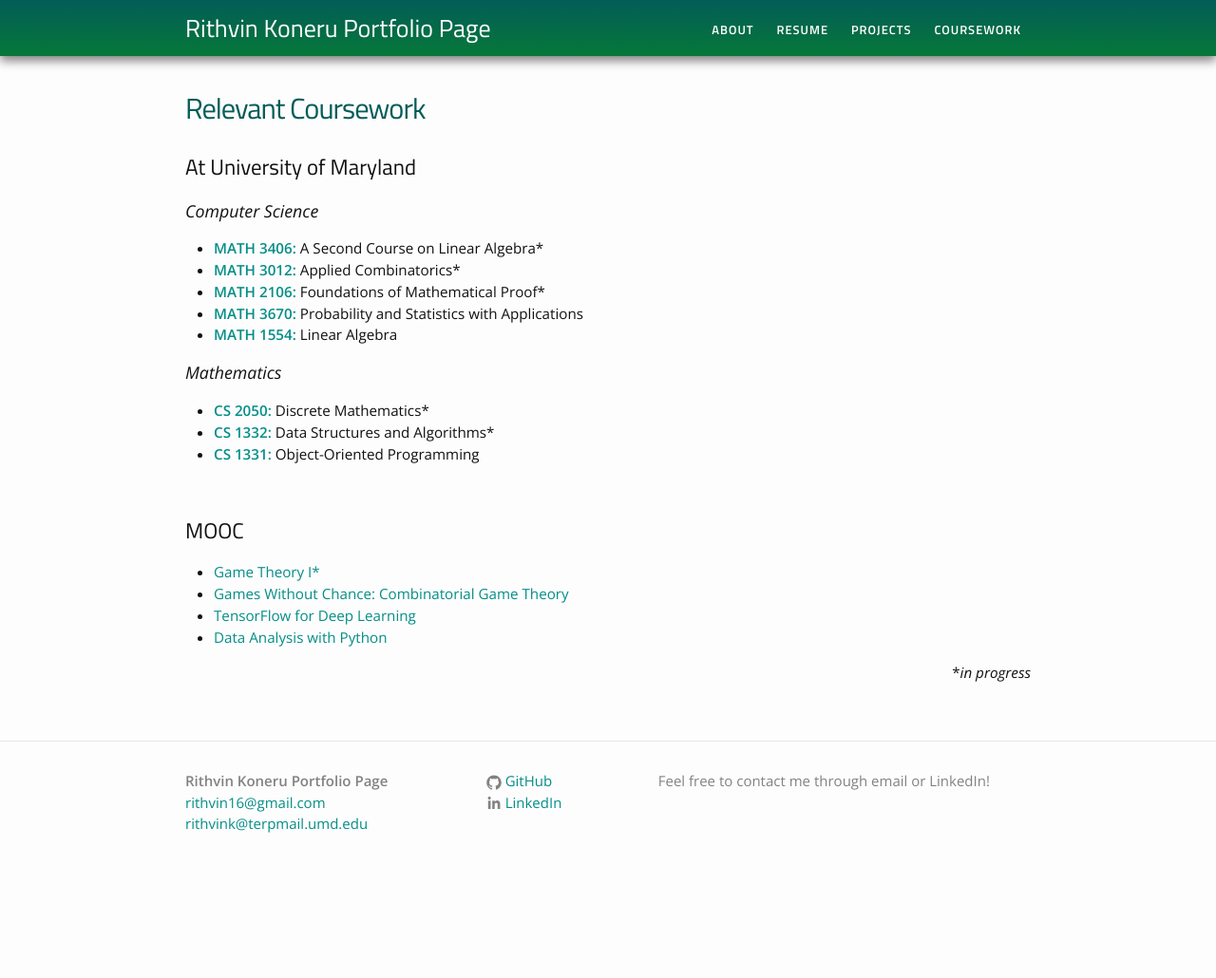
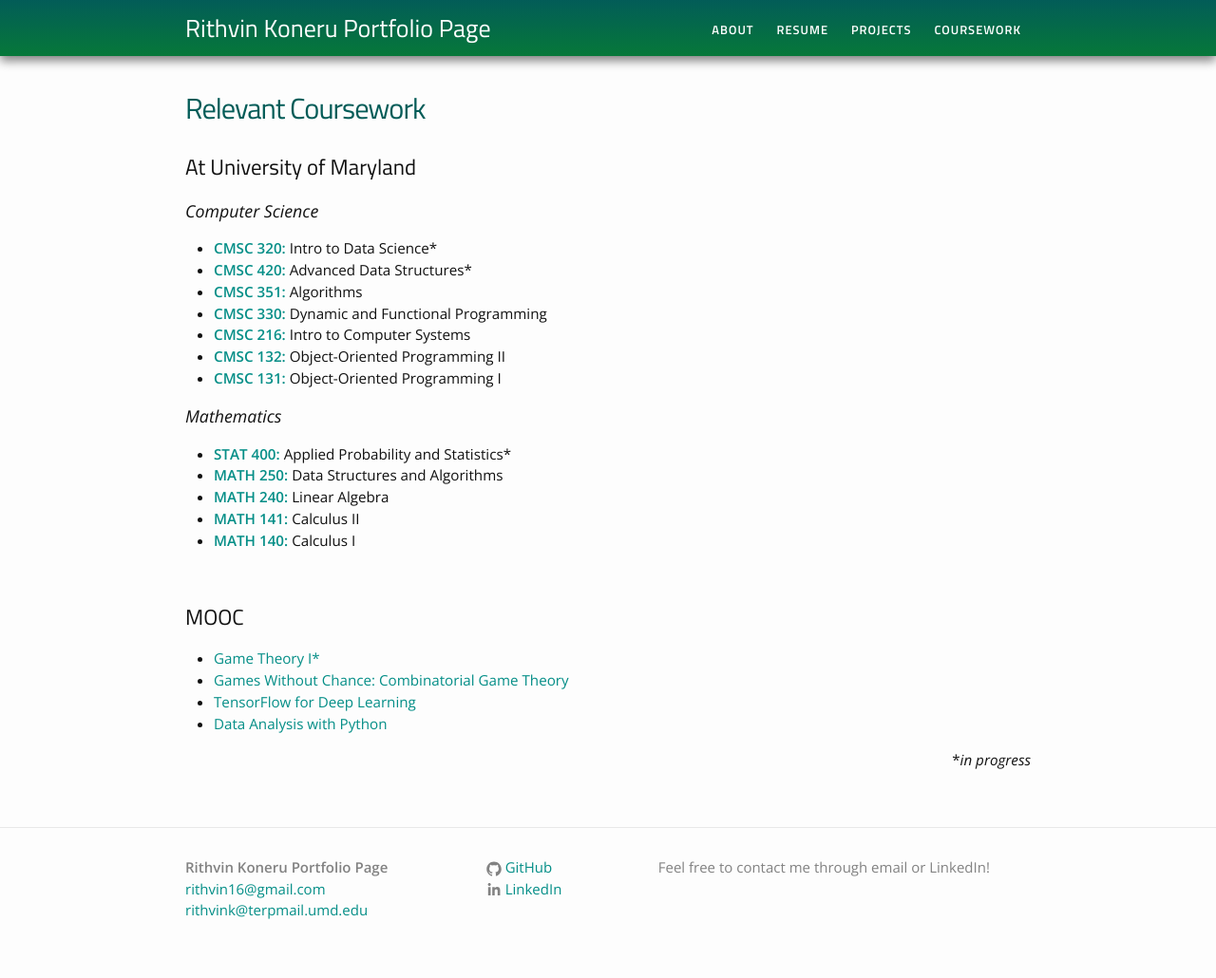
Before and after one commit to RithvinK/RithvinK.github.io, a Jekyll site: the page built from courses.md, in a window 1280 px wide. Shown: the whole page at 95% size. Built offline with Jekyll 4.4.1, drawn with Linux system fonts in a browser that asks for light colours; before the commit the page ends 939 px from its top, so only the background shows below that.

Commit message:
Update courses.md

```diff
--- a/courses.md
+++ b/courses.md
@@ -9,19 +9,23 @@ permalink: /courses/
 <h3>Computer Science</h3>
 
 <ul>
-	<li><a href="https://math.gatech.edu/courses/math/3406"><b>MATH 3406:</b></a> A Second Course on Linear Algebra*</li>
-	<li><a href="https://math.gatech.edu/courses/math/3012"><b>MATH 3012:</b></a> Applied Combinatorics*</li>
-	<li><a href="https://math.gatech.edu/courses/math/2106"><b>MATH 2106:</b></a> Foundations of Mathematical Proof*</li>
-	<li><a href="https://math.gatech.edu/courses/math/3670"><b>MATH 3670:</b></a> Probability and Statistics with Applications</li>
-	<li><a href="https://math.gatech.edu/courses/math/1554"><b>MATH 1554:</b></a> Linear Algebra</li>
+	<li><a href="https://math.gatech.edu/courses/math/3406"><b>CMSC 320:</b></a> Intro to Data Science*</li>
+	<li><a href="https://math.gatech.edu/courses/math/3012"><b>CMSC 420:</b></a> Advanced Data Structures*</li>
+	<li><a href="https://math.gatech.edu/courses/math/2106"><b>CMSC 351:</b></a> Algorithms</li>
+	<li><a href="https://math.gatech.edu/courses/math/3670"><b>CMSC 330:</b></a> Dynamic and Functional Programming</li>
+	<li><a href="https://math.gatech.edu/courses/math/1554"><b>CMSC 216:</b></a> Intro to Computer Systems</li>
+	<li><a href="https://math.gatech.edu/courses/math/1554"><b>CMSC 132:</b></a> Object-Oriented Programming II</li>
+	<li><a href="https://math.gatech.edu/courses/math/1554"><b>CMSC 131:</b></a> Object-Oriented Programming I</li>
 </ul>
 
 <h3>Mathematics</h3>
 
 <ul>
-	<li><a href="https://gt-student-wiki.org/mediawiki/index.php/CS_2050#Topics_List"><b>CS 2050:</b></a> Discrete Mathematics*</li>
-	<li><a href="https://ctl.gatech.edu/sites/default/files/images/hudachek-buswell_cs1332_syllabus.pdf"><b>CS 1332:</b></a> Data Structures and Algorithms*</li>
-	<li><a href="https://faculty.cc.gatech.edu/~stasko/1331/index.html"><b>CS 1331:</b></a> Object-Oriented Programming</li>
+	<li><a href="https://gt-student-wiki.org/mediawiki/index.php/CS_2050#Topics_List"><b>STAT 400:</b></a> Applied Probability and Statistics*</li>
+	<li><a href="https://ctl.gatech.edu/sites/default/files/images/hudachek-buswell_cs1332_syllabus.pdf"><b>MATH 250:</b></a> Data Structures and Algorithms</li>
+	<li><a href="https://faculty.cc.gatech.edu/~stasko/1331/index.html"><b>MATH 240:</b></a> Linear Algebra</li>
+	<li><a href="https://faculty.cc.gatech.edu/~stasko/1331/index.html"><b>MATH 141:</b></a> Calculus II</li>
+	<li><a href="https://faculty.cc.gatech.edu/~stasko/1331/index.html"><b>MATH 140:</b></a> Calculus I</li>
 </ul>
 
 <br>
```
